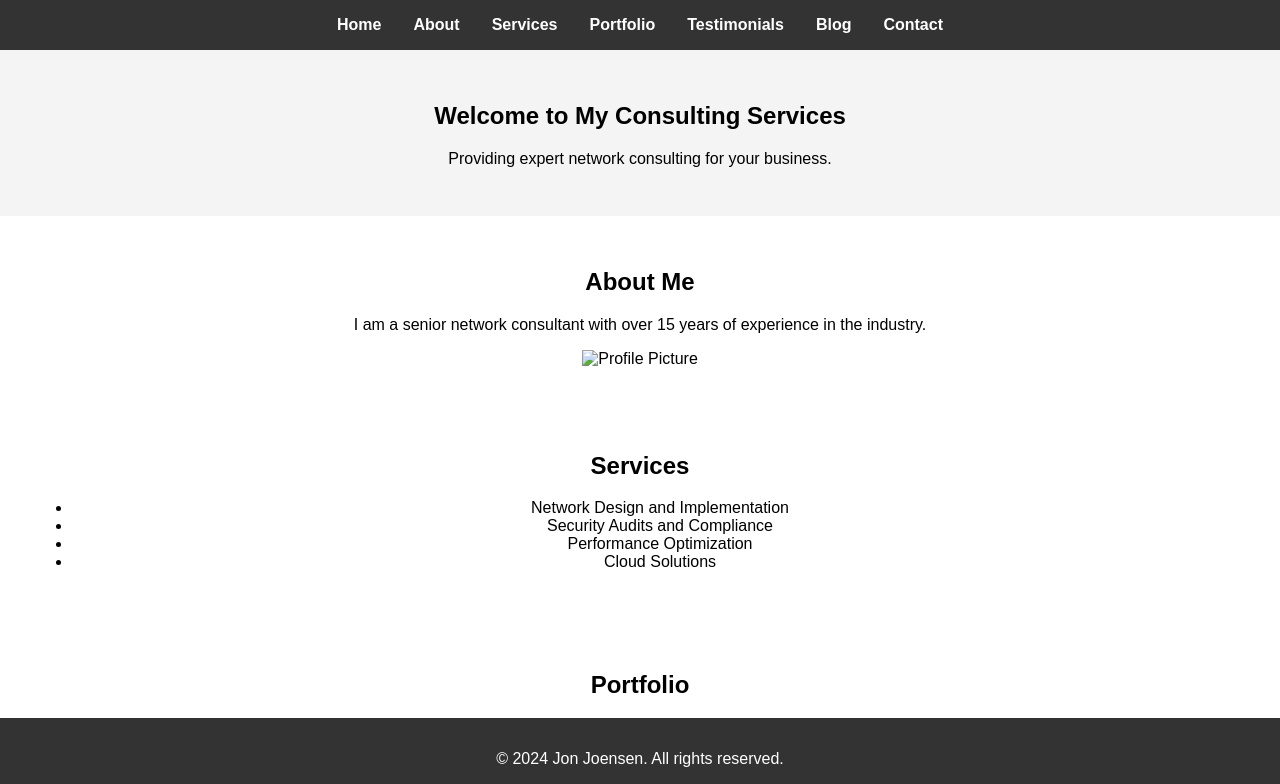
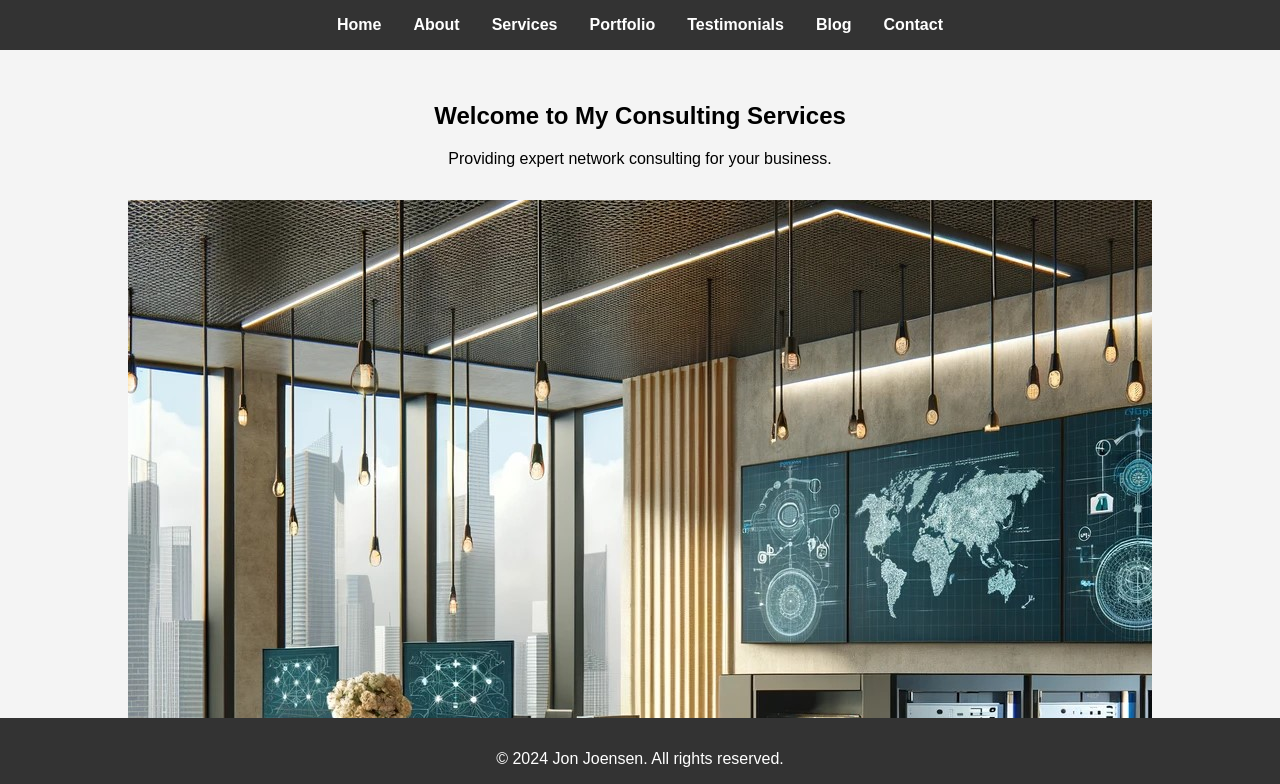
Before and after one commit to Jon-Joensen/Public, a plain HTML site: page index.html in a window 1280 px wide. Shown: the top 784 px of the page. Drawn offline with Linux system fonts and the light colour scheme.

Commit message:
Add files via upload

```diff
--- a/index.html
+++ b/index.html
@@ -24,6 +24,7 @@
     <section id="home">
         <h1>Welcome to My Consulting Services</h1>
         <p>Providing expert network consulting for your business.</p>
+        <img src="office.jpg" alt="Modern office with networking equipment">
     </section>
 
     <section id="about">
--- a/styles.css
+++ b/styles.css
@@ -41,6 +41,7 @@ section#home {
 section img {
     max-width: 100%;
     height: auto;
+    margin-top: 1rem;
 }
 
 .portfolio-item {
```
Also changed, not shown: office.jpg (added), profile.jpg (added).
